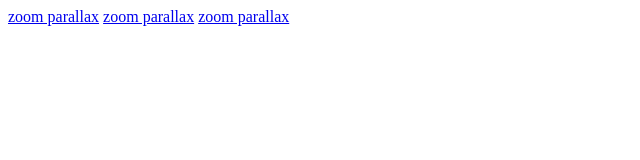
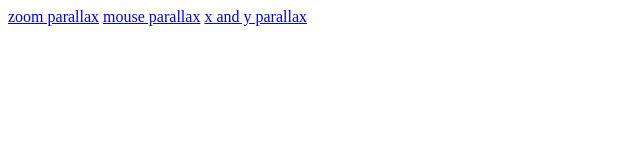
Before and after one commit to exu3/parallax, a plain HTML site: page index.html in a window 1280 px wide. Shown: the full height of the page, 0-640 px from the left. Drawn offline with Linux system fonts and the light colour scheme.

Commit message:
fix the words

```diff
--- a/index.html
+++ b/index.html
@@ -8,7 +8,7 @@
   </head>
   <body>
     <a href="zoom/index.html">zoom parallax</a>
-    <a href="mouse/index.html">zoom parallax</a>
-    <a href="x-y-parallax/index.html">zoom parallax</a>
+    <a href="mouse/index.html">mouse parallax</a>
+    <a href="x-y-parallax/index.html">x and y parallax</a>
   </body>
 </html>
```
